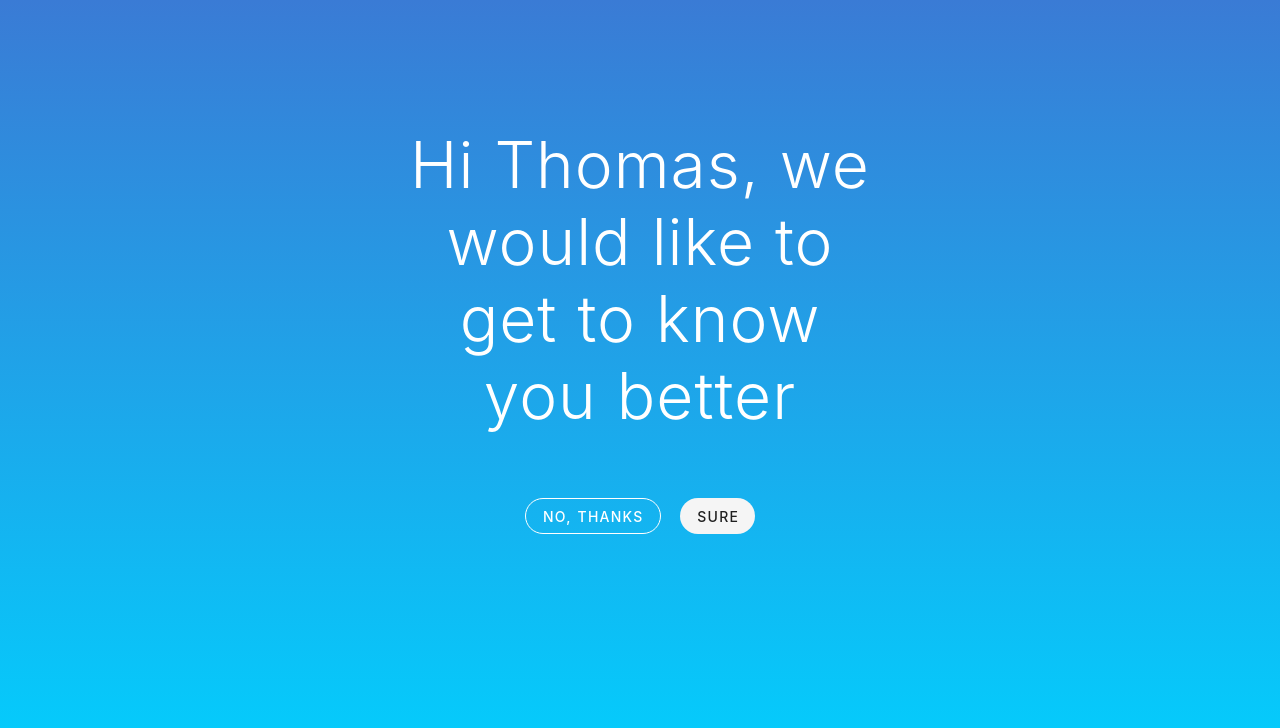
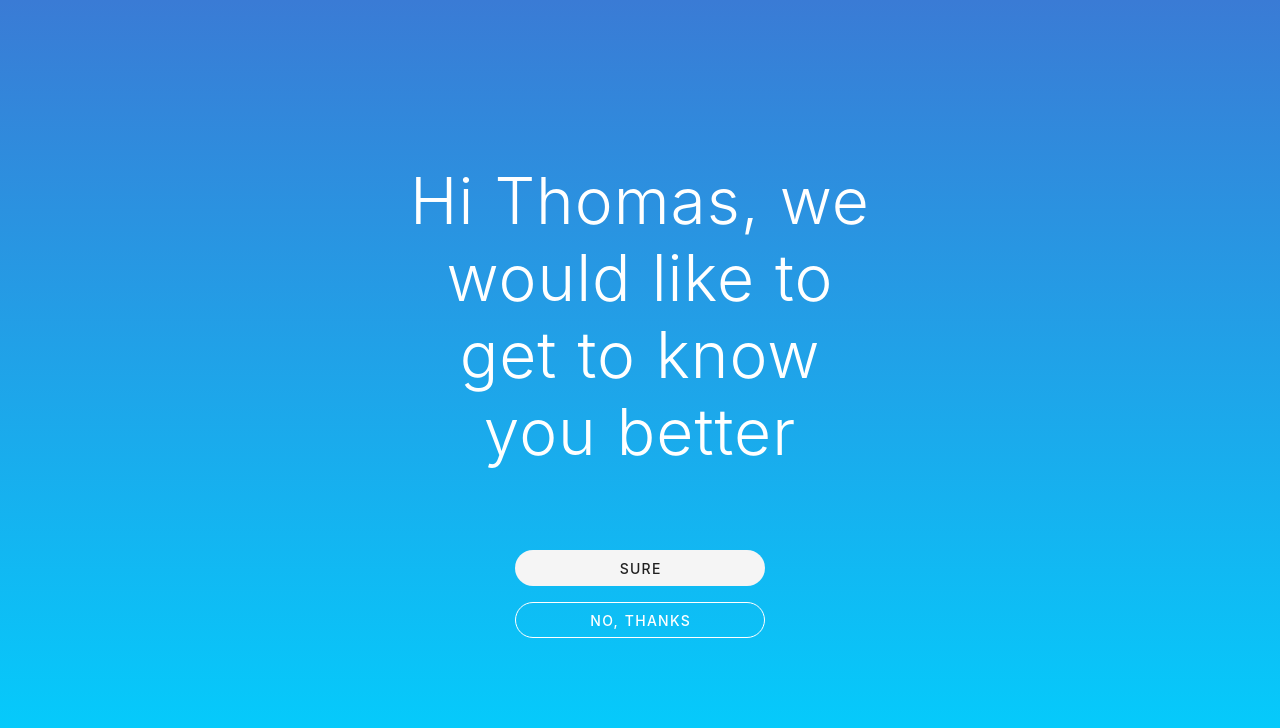
Before and after one commit to hackdays-bw-infosys-team-6/application, a Nuxt app: page /profiling-questions in a window 1280 px wide. Shown: the top 728 px of the page. Built offline with nearby package versions, Linux system fonts and the light colour scheme.

Commit message:
Update profiling questions

```diff
--- a/layouts/default.vue
+++ b/layouts/default.vue
@@ -56,6 +56,12 @@ ul {
   letter-spacing: 1px;
 }
 
+@media (max-width: 900px) {
+  .title {
+    font-size: 40px;
+  }
+}
+
 .container {
   margin: 0 auto;
   min-height: 100vh;
--- a/pages/profiling-questions.vue
+++ b/pages/profiling-questions.vue
@@ -2,6 +2,7 @@
   <div class="container">
     <div>
       <div v-for="question in filterQuestions()" v-bind:key="question.question" class="question">
+        <div>
           <h1 class="title setup-title">{{question.question}}</h1>
           <div class="actions">
             <template v-if="questions.length !== currentQuestion">
@@ -13,13 +14,14 @@
                 rounded
                 :outlined="answer.outlined"
                 @click="nextQuestion"
-              v-bind:class="{ 'reject-btn': answer.leave }"
+                v-bind:class="{ 'reject-btn': answer.outlined}"
                 :to="answer.leave ? '/profile' : undefined"
               >
                 {{answer.label}}
               </v-btn>
             </template>
             <v-btn v-if="questions.length === currentQuestion" depressed elevation="2" rounded to="/profile">View Profile</v-btn>
+          </div>
         </div>
       </div>
     </div>
@@ -50,45 +52,101 @@ export default Vue.extend({
           question: "Hi Thomas, we would like to get to know you better",
           answers: [
             {
+              label: 'Sure'
+            },
+            {
               label: 'No, Thanks',
               outlined: true,
               leave: true
             },
-            {
-              label: 'Sure'
-            }
           ]
         },
         {
           question: "Are you currently employed?",
           answers: [
             {
-              label: 'Skip'
-            },
-            {
               label: 'No',
             },
             {
               label: 'Yes'
-            }
+            },
+            {
+              label: 'Skip',
+              outlined: true
+            },
           ]
         },
         {
           question: "Are you urgently in need of a job?",
           answers: [
             {
-              label: 'Skip'
+              label: 'No'
             },
+            {
+              label: 'Yes'
+            },
+            {
+              label: 'Skip',
+              outlined: true
+            },
+          ]
+        },
+        {
+          question: "Are you happy with your current field of work?",
+          answers: [
             {
               label: 'No'
             },
             {
+              label: 'Somewhat'
+            },
+            {
               label: 'Yes'
-            }
+            },
+            {
+              label: 'Skip',
+              outlined: true
+            },
           ]
         },
         {
-          question: "Thank you! We have prepared your profile.",
+          question: "How long is your remaining career perspective?",
+          answers: [
+            {
+              label: '0 - 5 years'
+            },
+            {
+              label: '5 - 15 years'
+            },
+            {
+              label: '15+ years'
+            },
+            {
+              label: 'Skip',
+              outlined: true
+            },
+          ]
+        },
+        {
+          question: "Based on your current domain knowledge, does any of the following sound interesting?",
+          answers: [
+            {
+              label: 'Quality Assurance'
+            },
+            {
+              label: '3D printing'
+            },
+            {
+              label: 'Embedded Programming'
+            },
+            {
+              label: 'Skip',
+              outlined: true
+            },
+          ]
+        },
+        {
+          question: "Thank you, for allowing us to get to know you! We have prepared your profile.",
           answers: []
         }
       ]
@@ -105,16 +163,18 @@ export default Vue.extend({
 .actions {
   display: flex;
   justify-content: space-around;
+  flex-direction: column;
   max-width: 250px;
   margin: 64px auto 0 auto;
 }
 
-.question:first-child {
-  margin-top: 100px;
+.actions .v-btn {
+  margin-top: 16px;
 }
 
 .question {
-  margin-top: 30vh;
-  margin-bottom: 30vh;
+  height: calc(100vh - 24px);
+  display: flex;
+  align-items: center;
 }
 </style>
```
Lines whose indentation alone changed are shown as unchanged.
